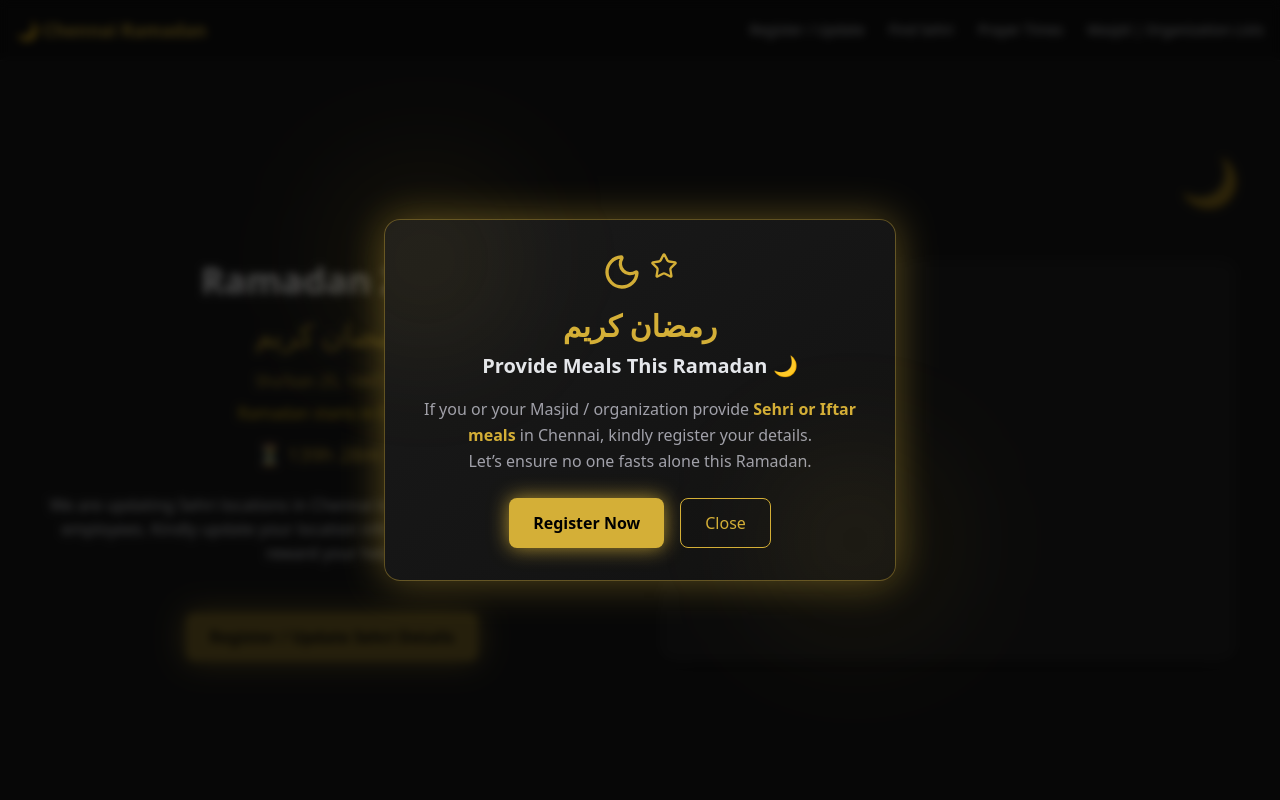
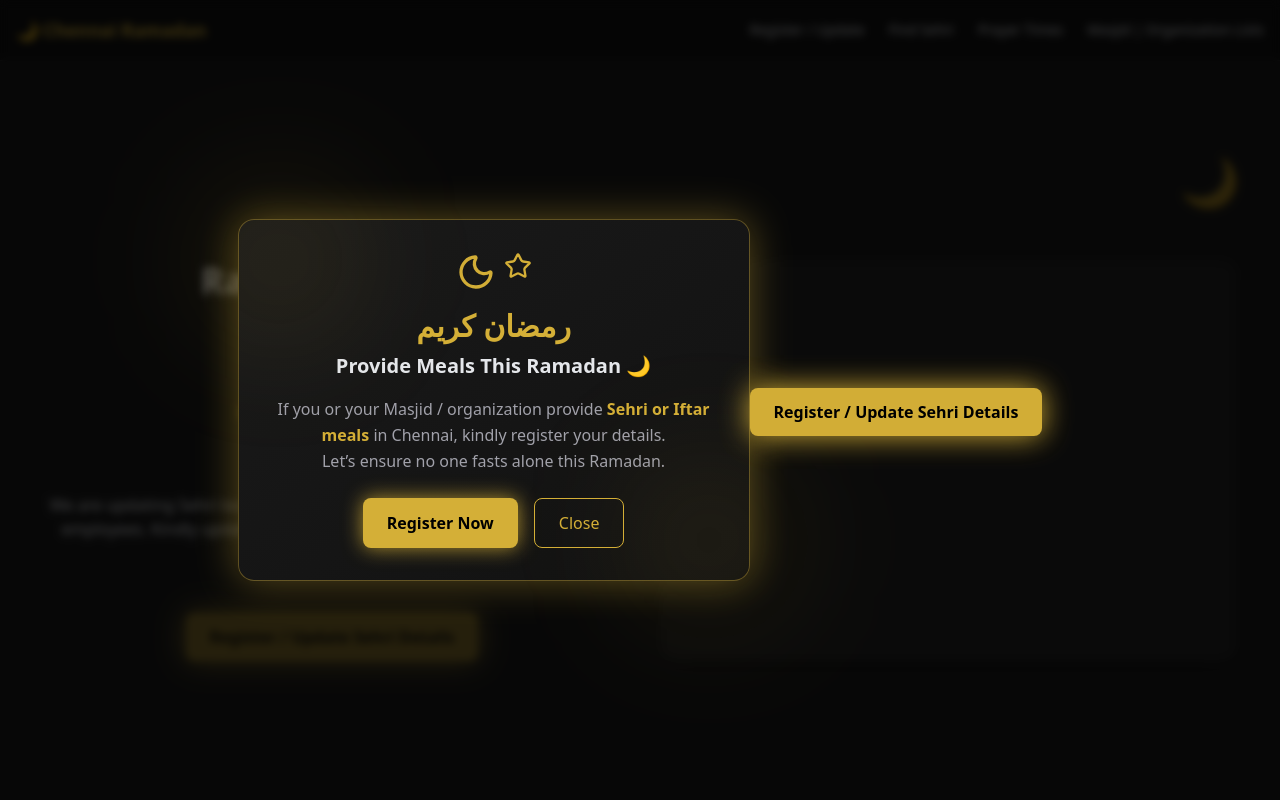
Before and after one commit to ahamedrahman2000/chennai-ramadan, a React (Create React App) app: page / in a window 1280 px wide. Shown: the top 800 px of the page. Built offline with nearby package versions, Linux system fonts and the light colour scheme.

Commit message:
added pop up

```diff
--- a/src/components/RamadanPopup.jsx
+++ b/src/components/RamadanPopup.jsx
@@ -1,6 +1,6 @@
 import { useEffect, useState } from "react";
 import { Moon, Star } from "lucide-react";
-import ProviderModal from "./ProviderModal";
+import UpdateSehri from "./UpdateSehri";
 
 export default function RamadanPopup() {
   const [open, setOpen] = useState(false);
@@ -72,7 +72,7 @@ export default function RamadanPopup() {
           </button>
         </div>
       </div>
-      <ProviderModal isOpen={openn} onClose={() => setOpenn(false)} />
+      <UpdateSehri isOpen={openn} onClose={() => setOpenn(false)} />
     </div>
   );
 }
```
